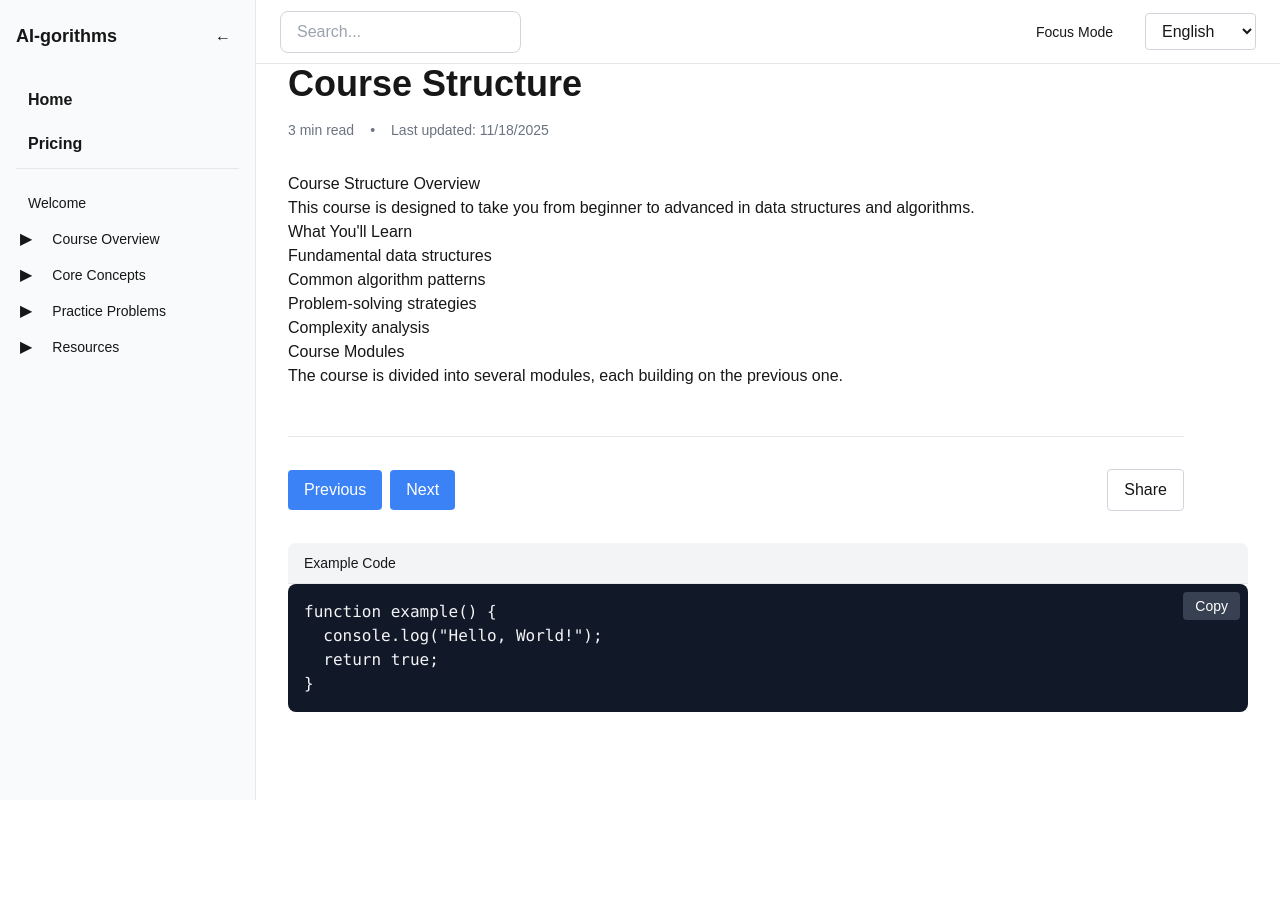
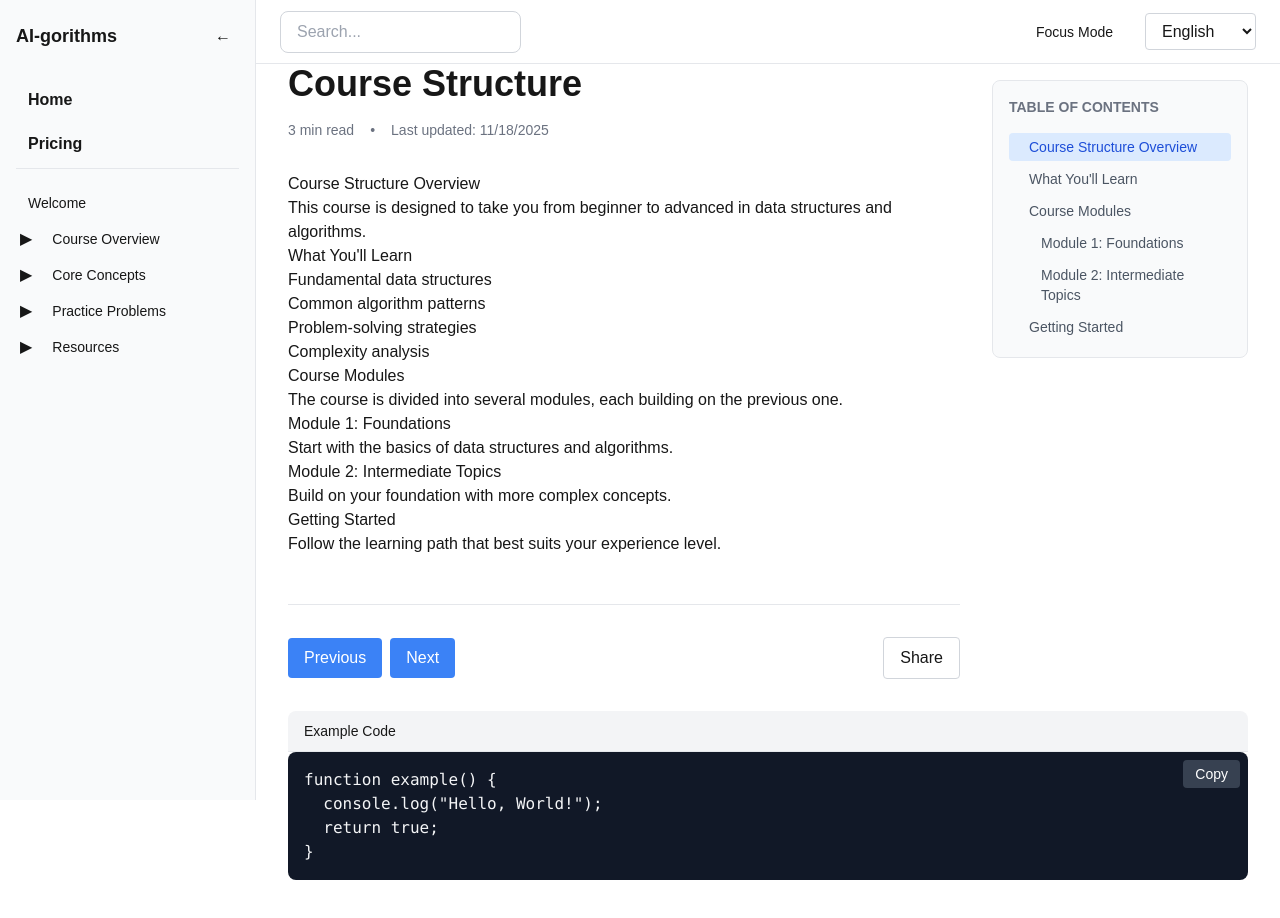
Before and after one commit to Chinese-Community-AI/AI-gorithms, a Next.js app: page /course/structure in a window 1280 px wide. Shown: the top 918 px of the page. Before the commit the page ends 800 px from the top, so only its background shows below. Built offline with nearby package versions, Linux system fonts and the light colour scheme.

Commit message:
Add table of content component for long articles

```diff
--- a/app/course/structure/page.tsx
+++ b/app/course/structure/page.tsx
@@ -6,7 +6,7 @@ export default function CourseStructurePage() {
     <h2>Course Structure Overview</h2>
     <p>This course is designed to take you from beginner to advanced in data structures and algorithms.</p>
 
-    <h3>What You'll Learn</h3>
+    <h2>What You'll Learn</h2>
     <ul>
       <li>Fundamental data structures</li>
       <li>Common algorithm patterns</li>
@@ -14,8 +14,17 @@ export default function CourseStructurePage() {
       <li>Complexity analysis</li>
     </ul>
 
-    <h3>Course Modules</h3>
+    <h2>Course Modules</h2>
     <p>The course is divided into several modules, each building on the previous one.</p>
+
+    <h3>Module 1: Foundations</h3>
+    <p>Start with the basics of data structures and algorithms.</p>
+
+    <h3>Module 2: Intermediate Topics</h3>
+    <p>Build on your foundation with more complex concepts.</p>
+
+    <h2>Getting Started</h2>
+    <p>Follow the learning path that best suits your experience level.</p>
   `;
 
   const sampleCode = `function example() {
--- a/components/article/ArticleContent.tsx
+++ b/components/article/ArticleContent.tsx
@@ -1,16 +1,31 @@
+"use client";
+
+import { useMemo } from "react";
+import TableOfContents from "./TableOfContents";
+import { extractHeadings, addIdsToHeadings } from "@/lib/utils/extractHeadings";
+
 interface ArticleContentProps {
   title: string;
   content: string;
   readingTime?: number;
+  showTOC?: boolean;
 }
 
 export default function ArticleContent({
   title,
   content,
   readingTime = 5,
+  showTOC = true,
 }: ArticleContentProps) {
+  const processedContent = useMemo(() => addIdsToHeadings(content), [content]);
+  const headings = useMemo(
+    () => extractHeadings(processedContent),
+    [processedContent]
+  );
+
   return (
-    <article className="max-w-4xl">
+    <div className="flex gap-8">
+      <article className="flex-1 max-w-4xl">
         <header className="mb-8">
           <h1 className="text-4xl font-bold mb-4">{title}</h1>
           <div className="flex items-center gap-4 text-sm text-gray-500 dark:text-gray-400">
@@ -23,7 +38,7 @@ export default function ArticleContent({
         <div className="prose dark:prose-invert max-w-none">
           <div
             className="article-content"
-          dangerouslySetInnerHTML={{ __html: content }}
+            dangerouslySetInnerHTML={{ __html: processedContent }}
           />
         </div>
 
@@ -43,5 +58,12 @@ export default function ArticleContent({
           </div>
         </footer>
       </article>
+
+      {showTOC && headings.length > 0 && (
+        <aside className="hidden lg:block w-64 flex-shrink-0">
+          <TableOfContents headings={headings} />
+        </aside>
+      )}
+    </div>
   );
 }
--- /dev/null
+++ b/components/article/TableOfContents.tsx
@@ -0,0 +1,83 @@
+"use client";
+
+import { useEffect, useState } from "react";
+
+interface Heading {
+  id: string;
+  text: string;
+  level: number;
+}
+
+interface TableOfContentsProps {
+  headings: Heading[];
+}
+
+export default function TableOfContents({ headings }: TableOfContentsProps) {
+  const [activeId, setActiveId] = useState("");
+
+  useEffect(() => {
+    const observer = new IntersectionObserver(
+      (entries) => {
+        entries.forEach((entry) => {
+          if (entry.isIntersecting) {
+            setActiveId(entry.target.id);
+          }
+        });
+      },
+      { rootMargin: "-20% 0% -35% 0%" }
+    );
+
+    headings.forEach((heading) => {
+      const element = document.getElementById(heading.id);
+      if (element) observer.observe(element);
+    });
+
+    return () => {
+      headings.forEach((heading) => {
+        const element = document.getElementById(heading.id);
+        if (element) observer.unobserve(element);
+      });
+    };
+  }, [headings]);
+
+  const scrollToHeading = (id: string) => {
+    const element = document.getElementById(id);
+    if (element) {
+      element.scrollIntoView({ behavior: "smooth", block: "start" });
+    }
+  };
+
+  if (headings.length === 0) {
+    return null;
+  }
+
+  return (
+    <div className="sticky top-20 max-h-[calc(100vh-5rem)] overflow-y-auto">
+      <div className="bg-gray-50 dark:bg-gray-900 border border-gray-200 dark:border-gray-800 rounded-lg p-4">
+        <h3 className="font-semibold mb-4 text-sm uppercase text-gray-500 dark:text-gray-400">
+          Table of Contents
+        </h3>
+        <nav className="space-y-1">
+          {headings.map((heading) => (
+            <a
+              key={heading.id}
+              href={`#${heading.id}`}
+              onClick={(e) => {
+                e.preventDefault();
+                scrollToHeading(heading.id);
+              }}
+              className={`block text-sm py-1 px-2 rounded transition-colors ${
+                activeId === heading.id
+                  ? "bg-blue-100 dark:bg-blue-900 text-blue-700 dark:text-blue-300 font-medium"
+                  : "text-gray-600 dark:text-gray-400 hover:bg-gray-100 dark:hover:bg-gray-800"
+              }`}
+              style={{ paddingLeft: `${(heading.level - 1) * 0.75 + 0.5}rem` }}
+            >
+              {heading.text}
+            </a>
+          ))}
+        </nav>
+      </div>
+    </div>
+  );
+}
--- /dev/null
+++ b/lib/utils/extractHeadings.ts
@@ -0,0 +1,43 @@
+export interface Heading {
+  id: string;
+  text: string;
+  level: number;
+}
+
+export function extractHeadings(html: string): Heading[] {
+  const headingRegex = /<h([2-6])[^>]*>(.*?)<\/h[2-6]>/gi;
+  const headings: Heading[] = [];
+  let match;
+
+  while ((match = headingRegex.exec(html)) !== null) {
+    const level = parseInt(match[1]);
+    const text = match[2].replace(/<[^>]*>/g, "").trim();
+    const id = text
+      .toLowerCase()
+      .replace(/[^a-z0-9]+/g, "-")
+      .replace(/^-|-$/g, "");
+
+    headings.push({ id, text, level });
+  }
+
+  return headings;
+}
+
+export function addIdsToHeadings(html: string): string {
+  const headingRegex = /<h([2-6])([^>]*)>(.*?)<\/h[2-6]>/gi;
+
+  return html.replace(headingRegex, (match, level, attrs, content) => {
+    const text = content.replace(/<[^>]*>/g, "").trim();
+    const id = text
+      .toLowerCase()
+      .replace(/[^a-z0-9]+/g, "-")
+      .replace(/^-|-$/g, "");
+
+    // Check if id already exists in attributes
+    if (attrs.includes("id=")) {
+      return match;
+    }
+
+    return `<h${level}${attrs} id="${id}">${content}</h${level}>`;
+  });
+}
```
Lines whose indentation alone changed are shown as unchanged.
